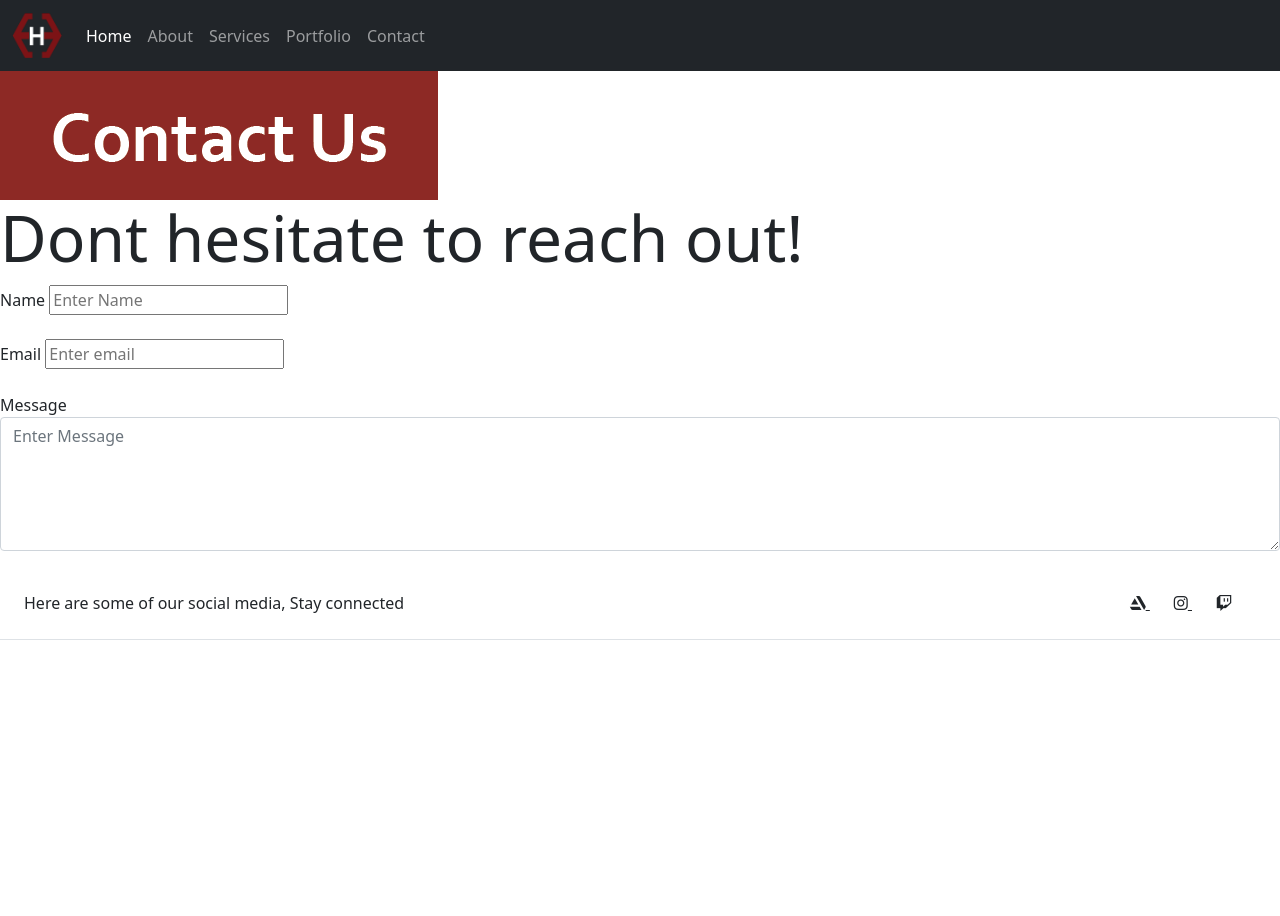
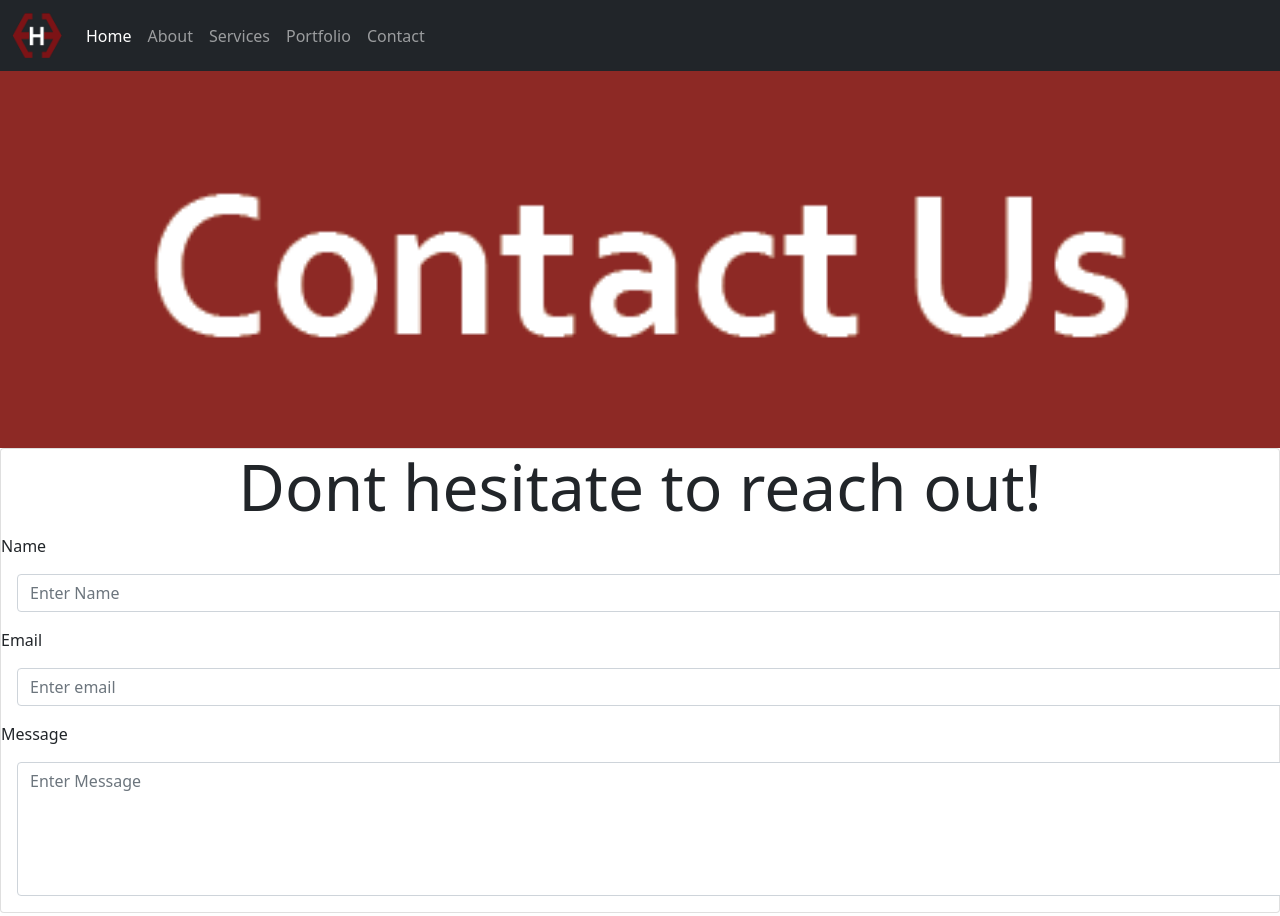
Before and after one commit to late0024/mtm6201-final, a website: page contact.html in a window 1280 px wide. Shown: the top 916 px of the page. Before the commit the page ends 800 px from the top, so only its background shows below. Drawn offline with nearby package versions, Linux system fonts and the light colour scheme.

Commit message:
updated pages more

```diff
--- a/contact.html
+++ b/contact.html
@@ -64,52 +64,37 @@
           </div>
         </nav>
       </header>
-      <div>
-        <main class="d-block">
-          <img
-            class="contact-us"
-            src="./images/Artboard 1.png"
-            alt="contact us"
-          />
-          <div class="center-page">
-            <div class="contact-us">
-              <h2 class="display-3 justify-content-center">
-                Dont hesitate to reach out!
-              </h2>
-            </div>
-            <div class="mb-3">
+
+      <main class="d-flex flex-column justify-content-center">
+        <img class="" src="./images/Artboard 1.png" alt="contact us" />
+        <div class="card">
+          <h2 class="display-3 text-center">Dont hesitate to reach out!</h2>
           <label for="exampleInputEmail">Name</label>
           <input
             type="text"
-                class="form-label"
+            class="form-control m-3"
             id="inputName"
             aria-describedby="nameHelp"
             placeholder="Enter Name"
           />
-            </div>
-            <div class="mb-3">
           <label for="inputEmail">Email</label>
           <input
             type="email"
-                class="form-label"
+            class="form-control m-3"
             id="exampleInputEmail"
             aria-describedby="emailHelp"
             placeholder="Enter email"
           />
-            </div>
-            <div class="mb-3">
           <label for="formInputTextArea">Message</label>
           <textarea
             rows="5"
-                class="form-control"
+            class="form-control m-3"
             id="inputMessage"
             aria-describedby="messageHelp"
             placeholder="Enter Message"
           ></textarea>
         </div>
-          </div>
       </main>
-      </div>
       <div>
         <footer class="text-center">
           <section
```
Also changed, not shown: index.html (+6 -10 lines), portfolio.html (+9 -9 lines). Lines whose indentation alone changed are shown as unchanged.
